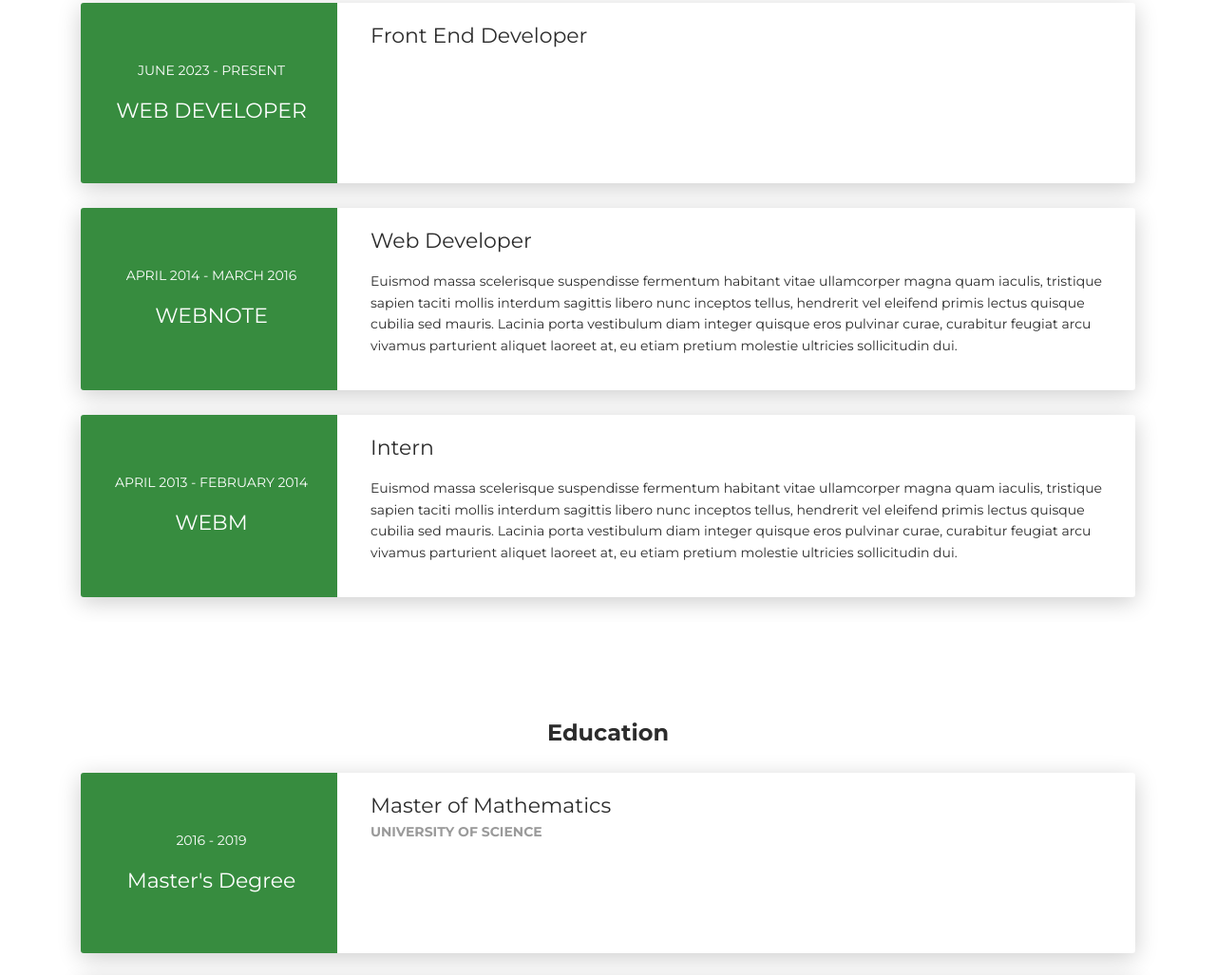
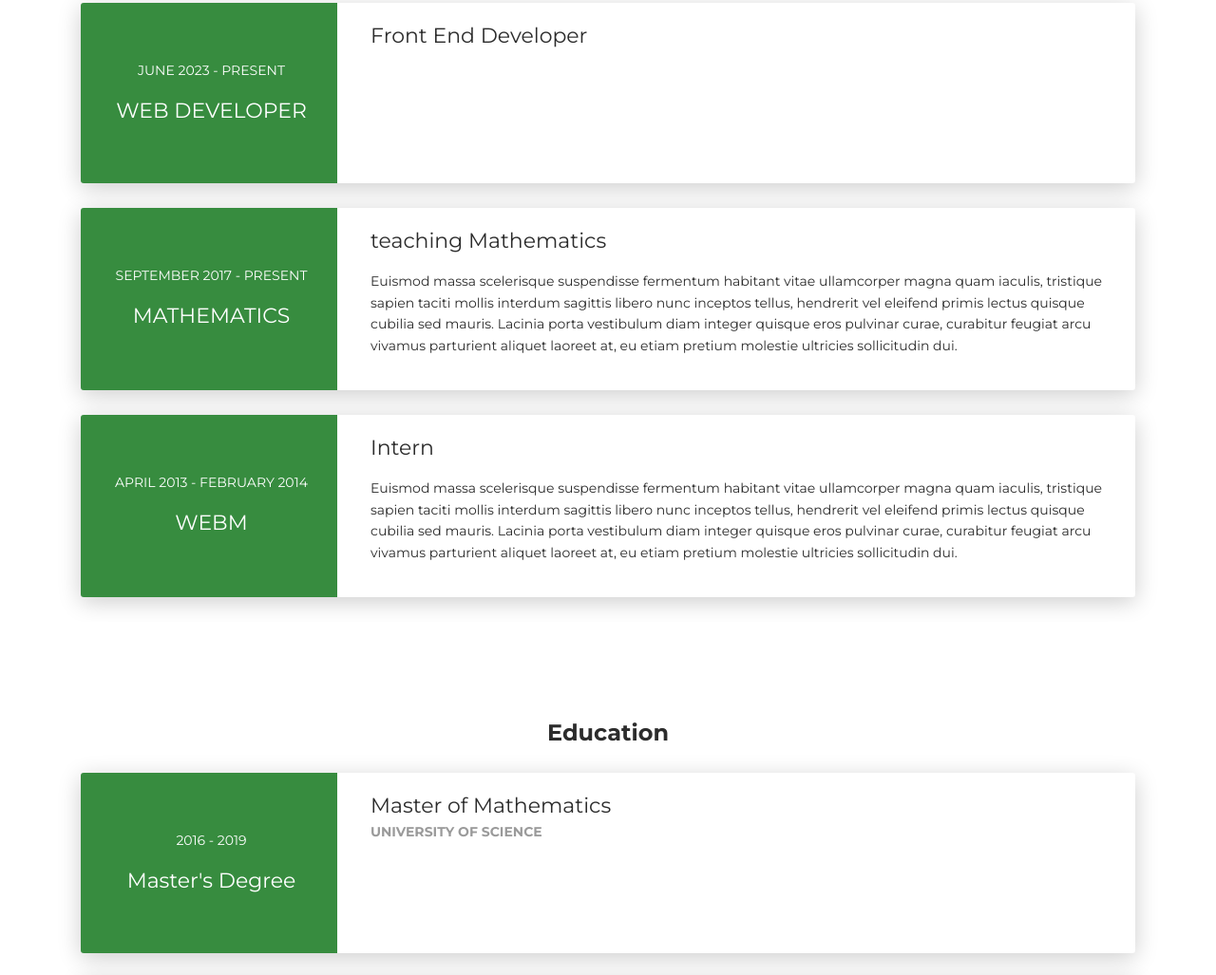
Before and after one commit to mariabel92/PORTFOLIO, a plain HTML site: page index.html in a window 1280 px wide. Shown: the part 2494-3521 px from the top of the page at 95% size. Drawn offline with Linux system fonts and the light colour scheme.

Commit message:
Update index.html

```diff
--- a/index.html
+++ b/index.html
@@ -313,13 +313,13 @@
       <div class="row">
         <div class="col-md-3 bg-primary" data-aos="fade-right" data-aos-offset="50" data-aos-duration="500">
           <div class="card-body cc-experience-header">
-            <p>April 2014 - March 2016</p>
-            <div class="h5">WebNote</div>
+            <p>september 2017 - Present</p>
+            <div class="h5">Mathematics</div>
           </div>
         </div>
         <div class="col-md-9" data-aos="fade-left" data-aos-offset="50" data-aos-duration="500">
           <div class="card-body">
-            <div class="h5">Web Developer</div>
+            <div class="h5">teaching Mathematics</div>
             <p>Euismod massa scelerisque suspendisse fermentum habitant vitae ullamcorper magna quam iaculis, tristique sapien taciti mollis interdum sagittis libero nunc inceptos tellus, hendrerit vel eleifend primis lectus quisque cubilia sed mauris. Lacinia porta vestibulum diam integer quisque eros pulvinar curae, curabitur feugiat arcu vivamus parturient aliquet laoreet at, eu etiam pretium molestie ultricies sollicitudin dui.</p>
           </div>
         </div>
```
